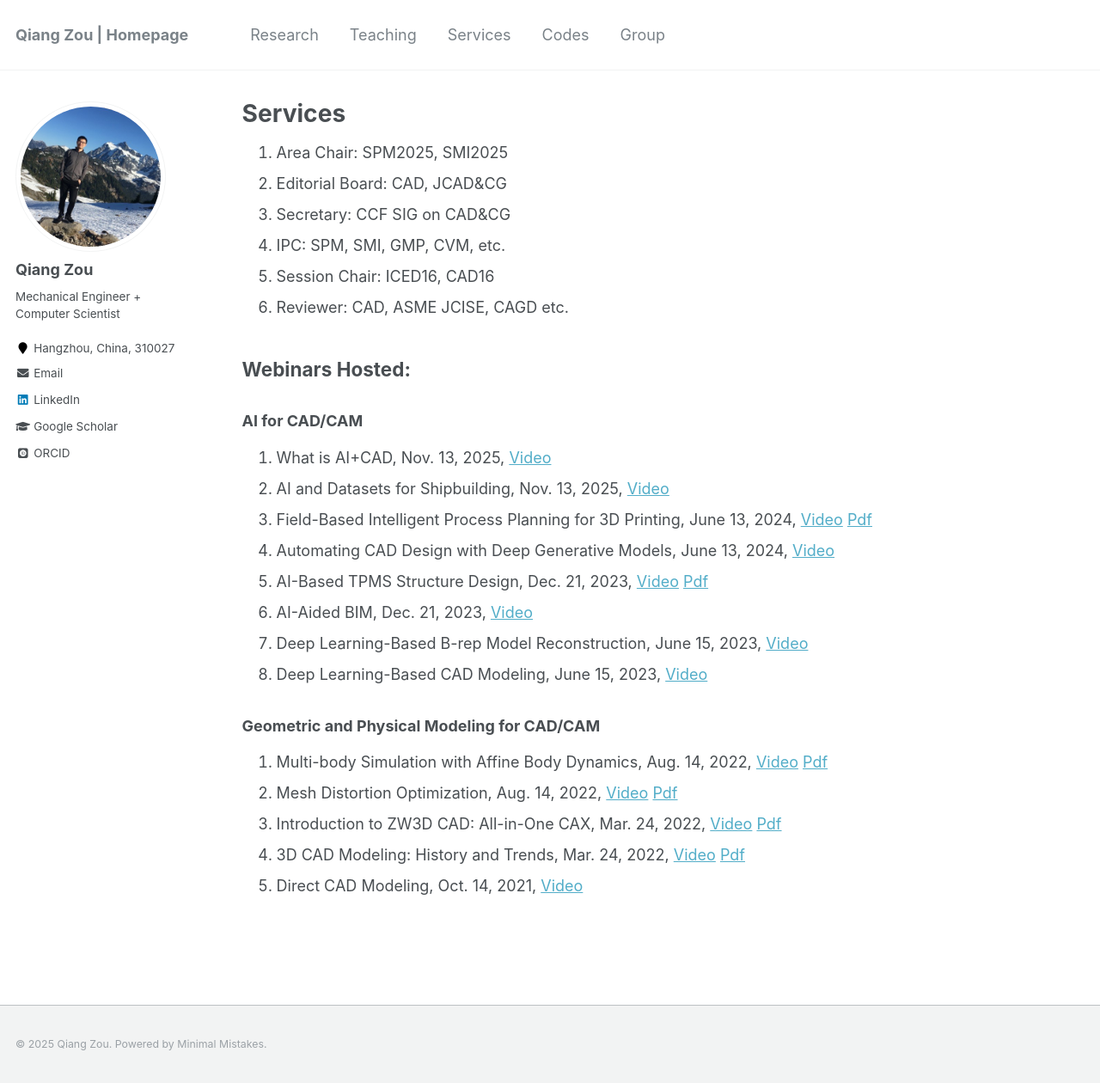
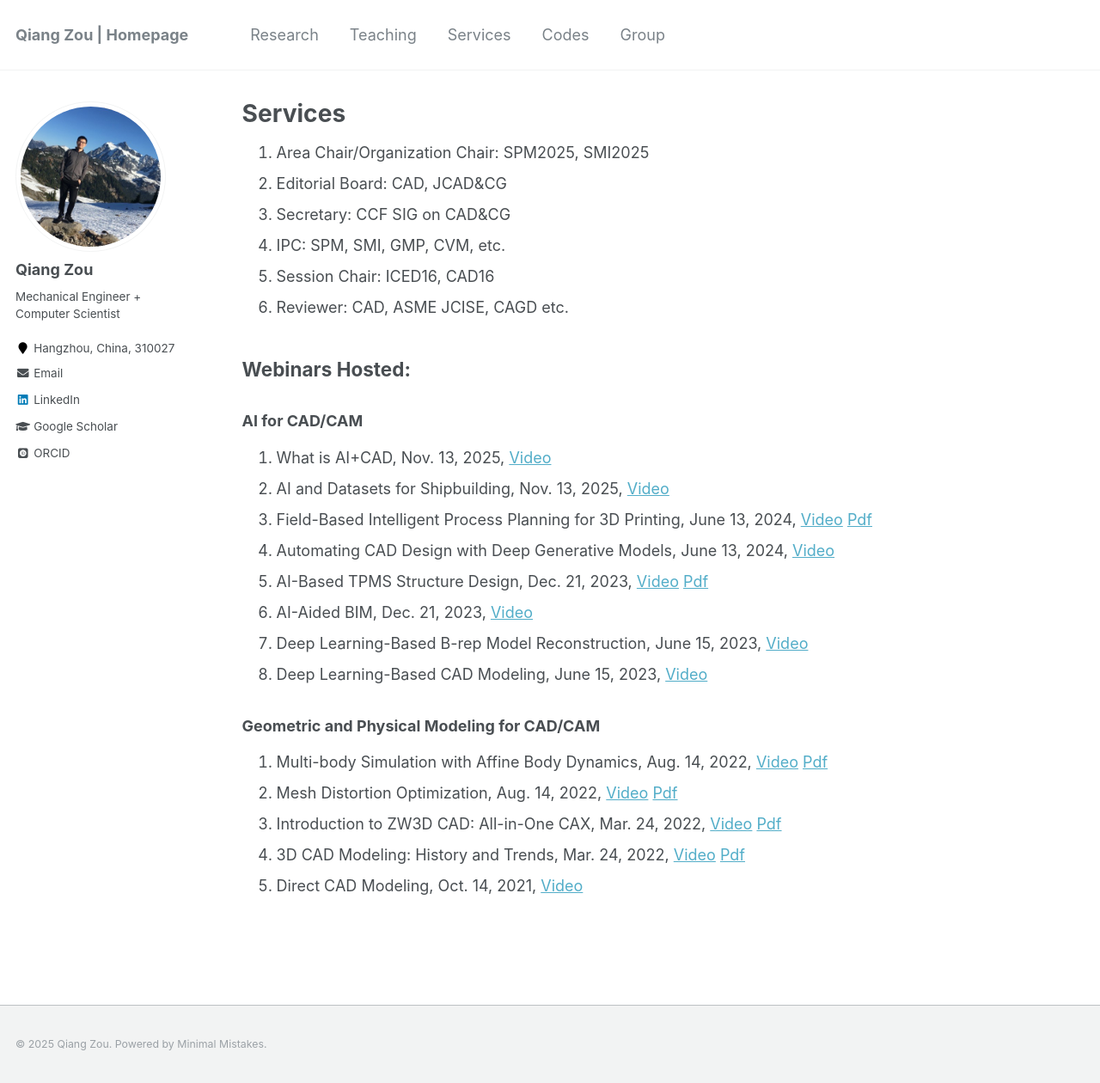
Before and after one commit to Qiang-Zou/Qiang-Zou.github.io, a Jekyll site: the page built from _pages/services.md, in a window 1280 px wide and 1260 px high. Shown: the whole window at 86% size. Built offline with Jekyll 4.4.1, drawn with Linux system fonts in a browser that asks for light colours; some web fonts are replaced.

Commit message:
Update services.md

```diff
--- a/_pages/services.md
+++ b/_pages/services.md
@@ -5,7 +5,7 @@ permalink: /services/
 author_profile: true
 ---
 
-1. Area Chair: SPM2025, SMI2025
+1. Area Chair/Organization Chair: SPM2025, SMI2025
 1. Editorial Board: CAD, JCAD&CG
 1. Secretary: CCF SIG on CAD&CG
 1. IPC: SPM, SMI, GMP, CVM, etc.
```
